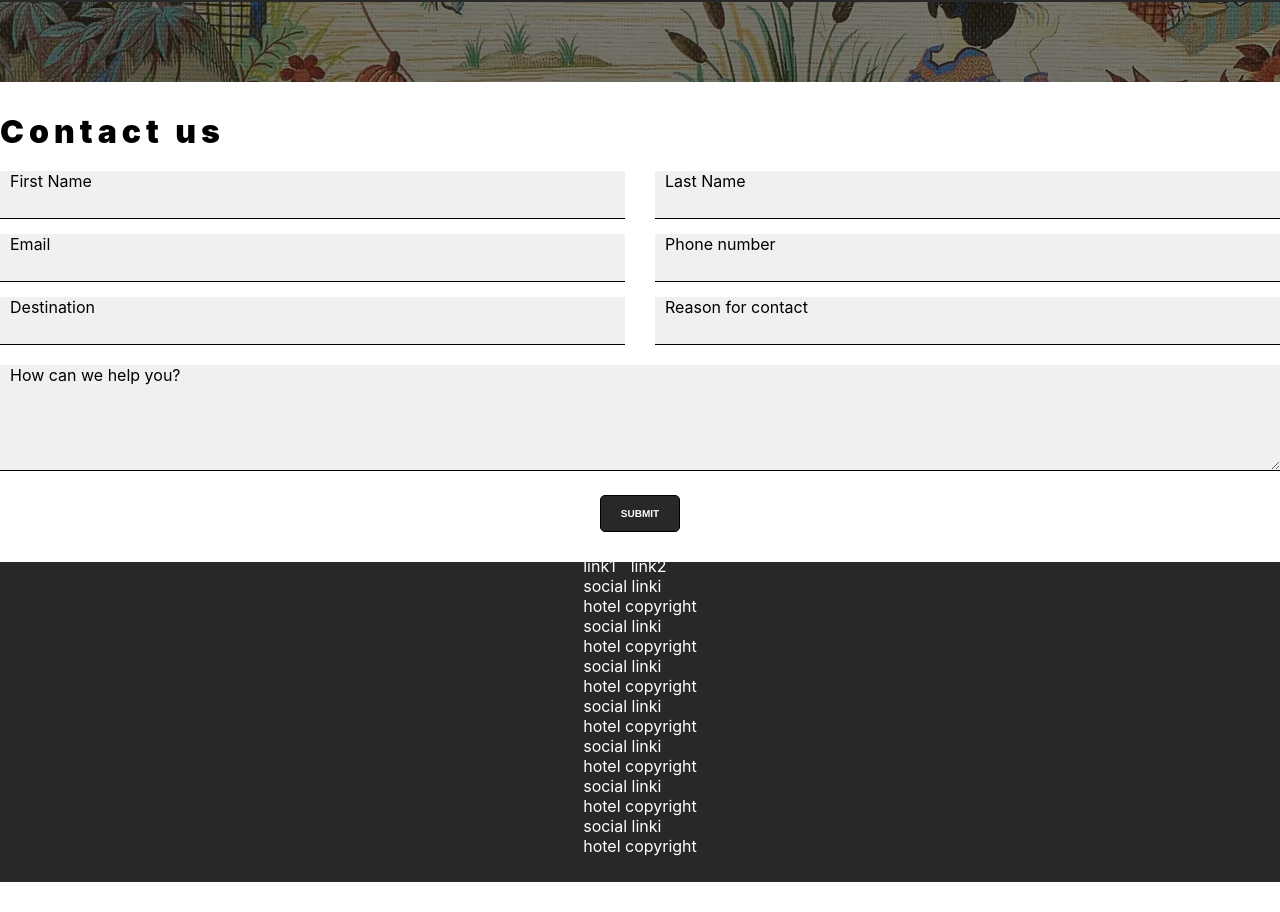
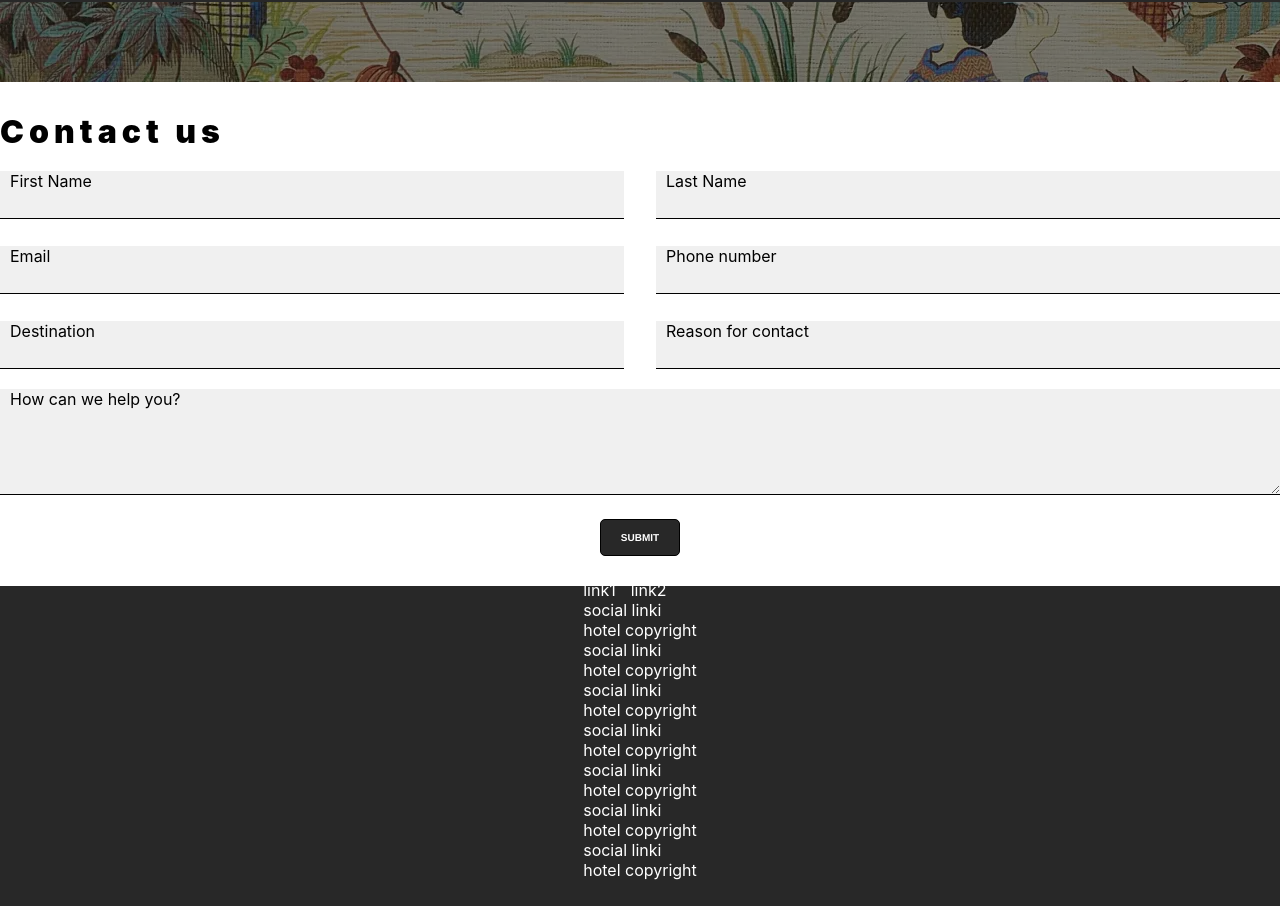
Before and after one commit to Shidorin/hotel-project, a React (Create React App) app: page /contact in a window 1280 px wide. Shown: the part 798-1710 px from the top of the page. Before the commit the page ends 1686 px from the top, so only its background shows below. Built offline with nearby package versions, Linux system fonts and the light colour scheme.

Commit message:
tidy up code for contact, add map for inputs change css for labels when inputs are filled

```diff
--- a/src/components/Contact/Contact.css
+++ b/src/components/Contact/Contact.css
@@ -29,8 +29,8 @@ textarea {
 .form-container {
     display: flex;
     flex-wrap: wrap;
-    column-gap: 30px;
-    row-gap: 15px;
+    column-gap: 2rem;
+    row-gap: 1.7rem;
 }
 
 .form-container div {
@@ -65,6 +65,11 @@ textarea:focus~label {
     top: -25px;
     margin-left: 0;
 }
+input~label.active,
+textarea~label.active {
+    top: -25px;
+    margin-left: 0;
+}
 
 
 
--- a/src/components/Contact/Contact.tsx
+++ b/src/components/Contact/Contact.tsx
@@ -9,6 +9,12 @@ interface IForm {
     destination?: string,
     reason?: string,
     message?: string,
+}
+
+interface IInputs {
+    "id": number,
+    "varName": keyof IForm,
+    "text": string
 }
 
 export const Contact = () => {
@@ -33,6 +39,38 @@ export const Contact = () => {
         // Perform form submission logic here
     };
 
+    const [inputs] = useState<IInputs[]>([
+        {
+            id: 1,
+            varName: "firstName",
+            text: "First Name",
+        },
+        {
+            id: 2,
+            varName: "lastName",
+            text: "Last Name",
+        },
+        {
+            id: 3,
+            varName: "email",
+            text: "Email",
+        },
+        {
+            id: 4,
+            varName: "phoneNumber",
+            text: "Phone number",
+        },
+        {
+            id: 5,
+            varName: "destination",
+            text: "Destination",
+        },
+        {
+            id: 6,
+            varName: "reason",
+            text: "Reason for contact",
+        },
+    ])
 
 
 
@@ -41,74 +79,20 @@ export const Contact = () => {
     const formTSX = (
         <>
             <div className='form-container'>
-                <div>
 
-                    <input
-                        type="text"
-                        name="firstName"
-                        id="firstName"
-                        value={formData.firstName}
-                        onChange={handleChange}
-                    />
-                    <label htmlFor="firstName">First Name</label>
-                </div>
-
+                {inputs.map(input => (
                     <div>
                         <input
                             type="text"
-                        name="lastName"
-                        id="lastName"
-                        value={formData.lastName}
+                            name={input.varName}
+                            id={input.varName}
+                            value={formData[input.varName]}
                             onChange={handleChange}
                         />
-                    <label htmlFor="lastName">Last Name</label>
+                        <label className={`${formData[input.varName] !== undefined ? "active" : ""}`} htmlFor={input.varName}>{input.text}</label>
                     </div>
-
-                <div>
-                    <input
-                        type="text"
-                        name="email"
-                        id="email"
-                        value={formData.email}
-                        onChange={handleChange}
-                    />
-                    <label htmlFor="email">Email</label>
+                ))}
             </div>
-
-                <div>
-                    <input
-                        type="text"
-                        name="phoneNumber"
-                        id="phoneNumber"
-                        value={formData.phoneNumber}
-                        onChange={handleChange}
-                    />
-                    <label htmlFor="phoneNumber">Phone number</label>
-                </div>
-
-                <div>
-                    <input
-                        type="text"
-                        name="destination"
-                        id="destination"
-                        value={formData.destination}
-                        onChange={handleChange}
-                    />
-                    <label htmlFor="destination">Destination</label>
-                </div>
-
-                <div>
-                    <input
-                        type="text"
-                        name="reason"
-                        id="reason"
-                        value={formData.reason}
-                        onChange={handleChange}
-                    />
-                    <label htmlFor="reason">Reason for contact</label>
-                </div>
-            </div>
-
 
             <div className='text-area-div' >
                 <textarea
@@ -123,7 +107,7 @@ export const Contact = () => {
                     cols={50}
                 // onChange={handleChange}
                 />
-                <label htmlFor="message">How can we help you?</label>
+                <label className={`${formData.message !== undefined ? "active" : ""}`} htmlFor="message">How can we help you?</label>
             </div>
             <div style={{ textAlign: "center", marginTop: "1em" }}>
                 <button className='submit-btn' type="submit">Submit</button>
```
Lines whose indentation alone changed are shown as unchanged.
